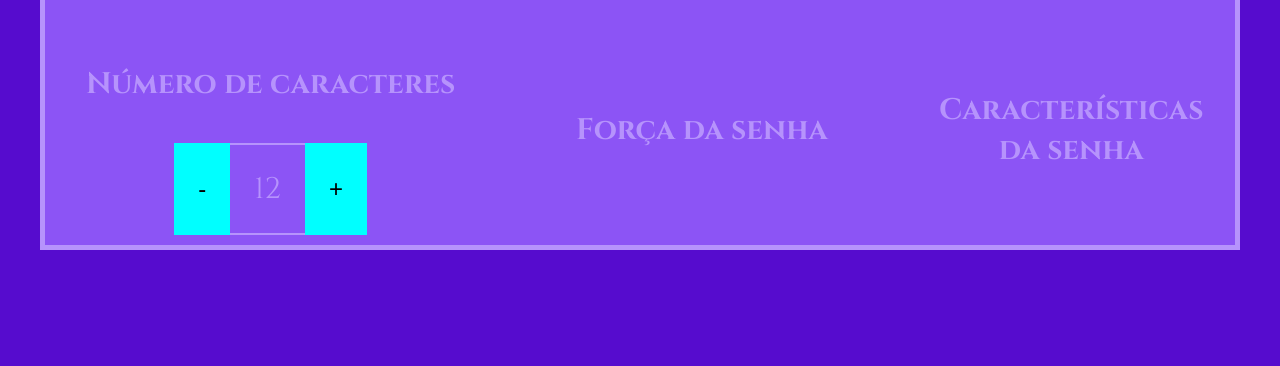
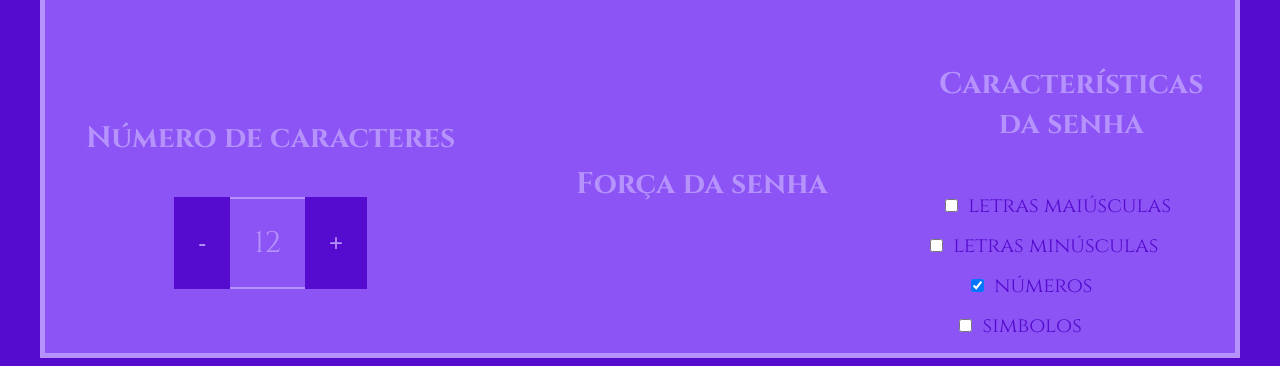
Before and after one commit to isadoratelles/gerador-de-senhas, a plain HTML site: page site de seg/index.html in a window 1280 px wide. Shown: the part 651-1017 px from the top of the page. Before the commit the page ends 909 px from the top, so only its background shows below. Drawn offline with Linux system fonts and the light colour scheme; a web font is replaced by a local one.

Commit message:
Add files via upload

```diff
--- a/site de seg/index.html
+++ b/site de seg/index.html
@@ -34,6 +34,21 @@
                 </div>
                 <div class="parametrosenha">
                     <h4 class="parametro-senha-titulo">Características da senha</h4>
+                    <div class="parametro-senha-checkbox">
+                        <input name="maiusculo" type="checkbox" class="checkbox">
+                        <label for="maiusculo"> letras maiúsculas </label>
+
+                        <div class="parametro-senha-checkbox">
+                            <input name="maiusculo" type="checkbox" class="checkbox">
+                            <label for="maiusculo"> letras minúsculas </label>
+
+                            <div class="parametro-senha-checkbox">
+                                <input name="maiusculo" type="checkbox" class="checkbox" checked>
+                                <label for="maiusculo"> números </label>
+
+                                <div class="parametro-senha-checkbox">
+                                    <input name="maiusculo" type="checkbox" class="checkbox">
+                                    <label for="maiusculo"> simbolos </label>
                 </div>
             </div>
         </div>
--- a/site de seg/style.css
+++ b/site de seg/style.css
@@ -105,10 +105,21 @@ body{
 }
 
 .parametro-senha-botao{
-    background-color: aqua;
-    color: black;
+    background-color:rgb(86, 12, 206);
+    color: rgb(182, 147, 252);
     font-size: 24px;
     border:2px;
     padding: 24px;
     cursor: pointer;
 }
+
+label{
+    font-size: 70%;
+}
+
+.parametro-senha-checkbox{
+    height:10% ;
+    width:90% ;
+    cursor: pointer;
+    color: rgb(86, 12, 206);;
+}
```
